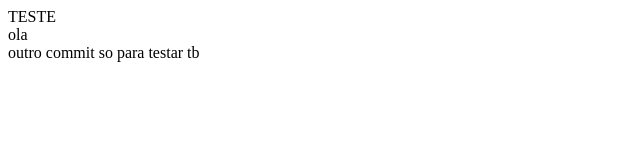
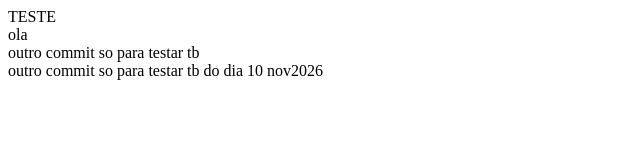
Before and after one commit to diogocorreia35/planogymnutri-web, a plain HTML site: page index.html in a window 1280 px wide. Shown: the whole page, without its empty margins (0-640 px from the left). Drawn offline with Linux system fonts and the light colour scheme.

Commit message:
commit do dia 10 outubro, um teste

```diff
--- a/index.html
+++ b/index.html
@@ -11,6 +11,7 @@
     <div>ola</div>
 
     <div>outro commit so para testar tb</div>
+    <div>outro commit so para testar tb do dia 10 nov2026</div>
 
 </body>
 </html>
```
